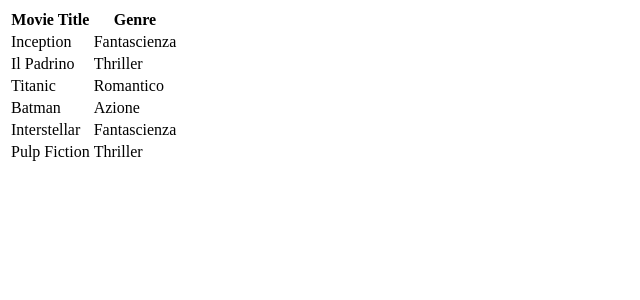
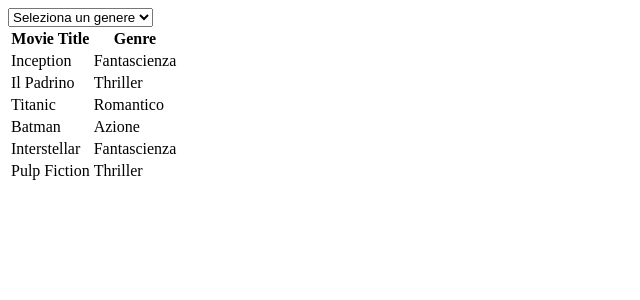
Before and after one commit to vmqxdv/react-movie-filter, a React (Vite) app: page / in a window 1280 px wide. Shown: the top 300 px of the page, without its empty margins (0-640 px from the left). Built offline with nearby package versions, Linux system fonts and the light colour scheme.

Commit message:
feat: Aggiunto selettore

```diff
--- a/src/App.jsx
+++ b/src/App.jsx
@@ -7,15 +7,29 @@
 
   const renderMovieList = (list) => {
     return list.map((movie, i) =>
-      <tr key={i}>
+      <tr key={movie.title.toLowerCase()+`-${i}`}>
         <td>{movie.title}</td>
         <td>{movie.genre}</td>
       </tr>
     )
   };
 
+  const movieGenres = movieList.map((movie, i) =>
+    <option key={movie.genre.toLowerCase()+`-${i}`} value={movie.genre}>
+      {movie.genre}
+    </option>
+  );
+
   return (
     <main>
+
+      <div>
+        <select name="select">
+          <option value={null}>Seleziona un genere</option>
+          {movieGenres}
+        </select>
+      </div>
+
       <div>
         <table>
           <thead>
@@ -29,6 +43,7 @@
           </tbody>
         </table>
       </div>
+
     </main>
   )
 }
```
